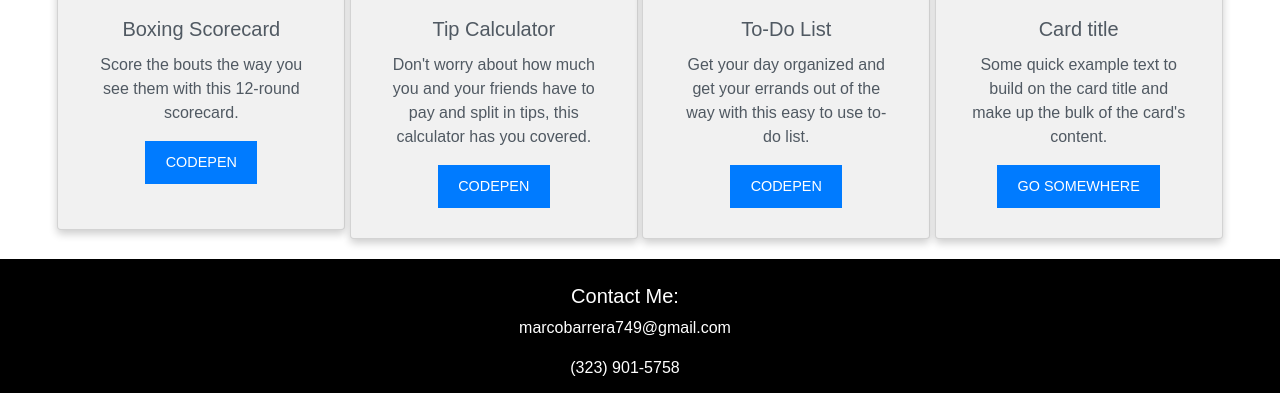
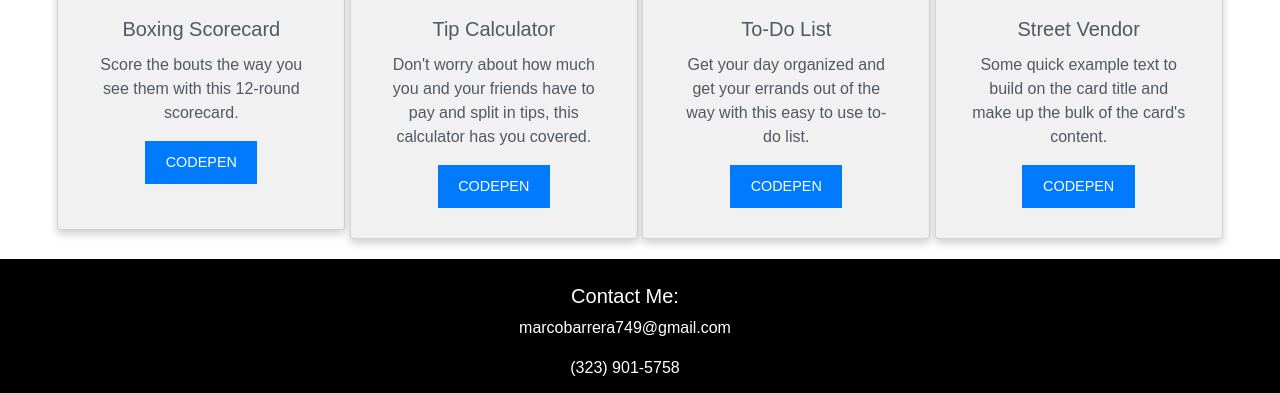
Before and after one commit to marcobarrera/marcobarrera.github.io, a plain HTML site: page index.html in a window 1280 px wide. Shown: the part 1459-1852 px from the top of the page. Drawn offline with nearby package versions, Linux system fonts and the light colour scheme.

Commit message:
Add project

```diff
--- a/index.html
+++ b/index.html
@@ -117,9 +117,9 @@ The languages that you see on this app are HTML, CSS, and JavaScript.</p>
 <div class="card">
   <img class="card-img-top" src="https://cdn.evilmartians.com/front/posts/optimizing-react-virtual-dom-explained/cover-a1d5b40.png" alt="Card image cap">
   <div class="card-body">
-    <h5 class="card-title">Card title</h5>
+    <h5 class="card-title">Street Vendor</h5>
     <p class="card-text">Some quick example text to build on the card title and make up the bulk of the card's content.</p>
-    <a href="#" class="btn btn-primary">Go somewhere</a>
+    <a href="https://codepen.io/marcobarrera/pen/ZEEyRxL?editors=1100" class="btn btn-primary">Codepen</a>
   </div>
 </div>
 
```
